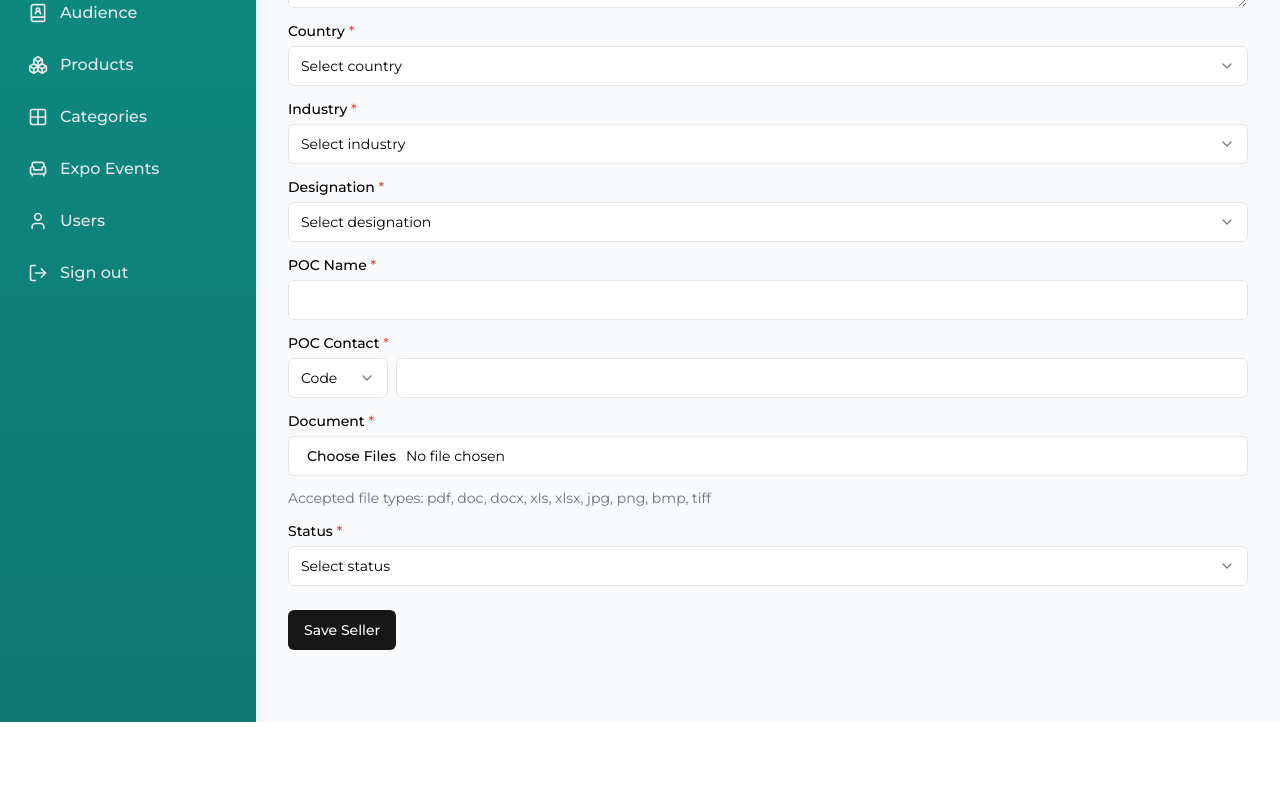
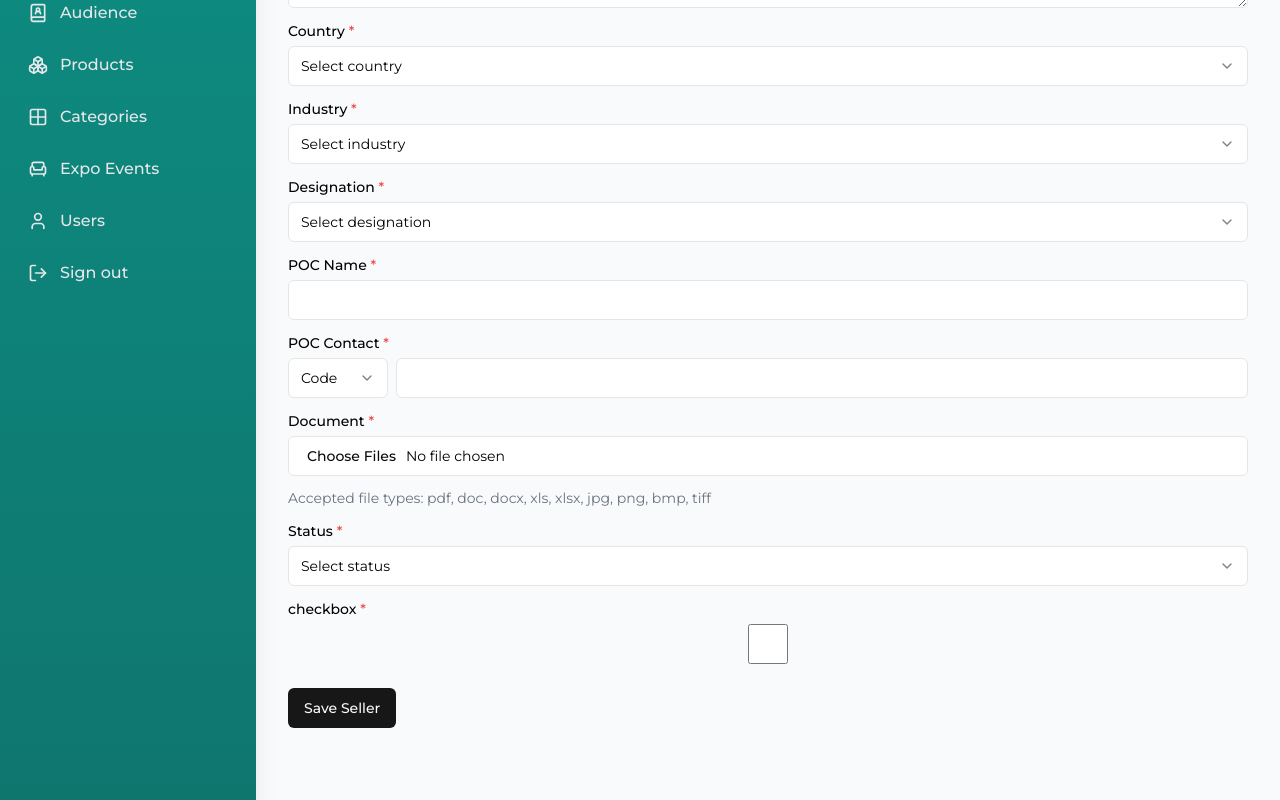
Before and after one commit to Tayyabbutt1133/trade, a Next.js app: page /dashboard/sellers/1 in a window 1280 px wide. Shown: the part 460-1260 px from the top of the page. Before the commit the page ends 1182 px from the top, so only its background shows below. Built offline with nearby package versions, Linux system fonts and the light colour scheme.

Commit message:
tick push

```diff
--- a/app/(dashboard)/dashboard/sellers/components/SellerForm.jsx
+++ b/app/(dashboard)/dashboard/sellers/components/SellerForm.jsx
@@ -15,7 +15,7 @@ import { Textarea } from "@/components/ui/textarea";
 import { ContactInput } from "../../../../../components/ContactInput";
 // Import the server action (this import is allowed even in a client component)
 import { useRouter } from "next/navigation";
-import { addSellerAction } from "../[sellerId]/page";
+import { addSellerToDatabase } from "../[sellerId]/page";
 
 const industries = [
   "Technology",
@@ -61,10 +61,23 @@ const designations = [
 const statusOptions = ["Active", "Inactive", "Block"];
 
 const formFields = [
-  { id: "seller-name", label: "Name", type: "text", required: true },
-  { id: "seller-email", label: "Email", type: "email", required: true },
+  {
+    id: "seller-name",
+    name: "sname",
+    label: "Name",
+    type: "text",
+    required: true
+  },
+  {
+    id: "seller-email",
+    name: "email",
+    label: "Email",
+    type: "email",
+    required: true
+  },
   {
     id: "seller-company-contact",
+    name: "compcontact",
     label: "Company Contact",
     type: "contact",
     required: true,
@@ -75,6 +88,7 @@ const formFields = [
     label: "Address",
     type: "textarea",
     required: true,
+    name : "saddress",
     maxLength: 199,
   },
   {
@@ -82,12 +96,14 @@ const formFields = [
     label: "Country",
     type: "select",
     required: true,
+    name: "country",
     options: countries,
   },
   {
     id: "seller-industry",
     label: "Industry",
     type: "select",
+    name : "industry",
     required: true,
     options: industries,
   },
@@ -95,15 +111,24 @@ const formFields = [
     id: "seller-designation",
     label: "Designation",
     type: "select",
+    name: "designation",
     required: true,
     options: designations,
   },
-  { id: "poc-name", label: "POC Name", type: "text", required: true, maxLength: 99 },
+  {
+    id: "poc-name",
+    label: "POC Name",
+    type: "text",
+    required: true,
+    name: "pocname",
+    maxLength: 99
+  },
   {
     id: "poc-contact",
     label: "POC Contact",
     type: "contact",
     required: true,
+    name : "poccontact",
     maxLength: 10,
   },
   {
@@ -111,6 +136,7 @@ const formFields = [
     label: "Document",
     type: "file",
     required: true,
+    name: "doc",
     multiple: true,
     accept: ".pdf,.doc,.docx,.xls,.xlsx,.jpg,.png,.bmp,.tiff",
   },
@@ -118,8 +144,16 @@ const formFields = [
     id: "status",
     label: "Status",
     type: "select",
+    name: "status",
     required: true,
     options: statusOptions,
+  },
+  {
+    id: "checkbox",
+    label: "checkbox",
+    type: "checkbox",
+    name: "blocked",
+    required: true,
   },
 ];
 
@@ -226,7 +260,7 @@ export function SellerForm() {
       }
       try {
         // Call the server action.
-        await addSellerAction(plainData);
+        await addSellerToDatabase(plainData);
         console.log("Data successfully sent to the server.");
         setSubmissionSuccess("Seller added successfully!");
         // Optionally, you can call revalidatePath or redirect.
```
